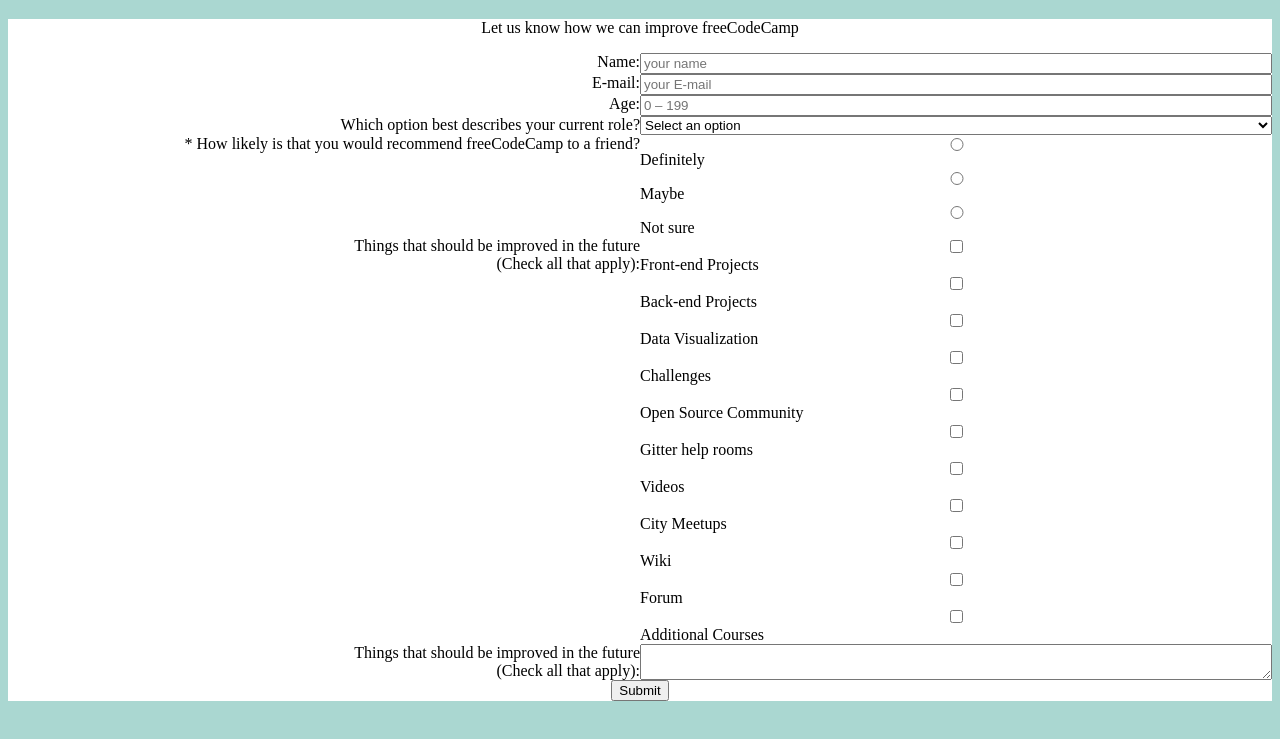
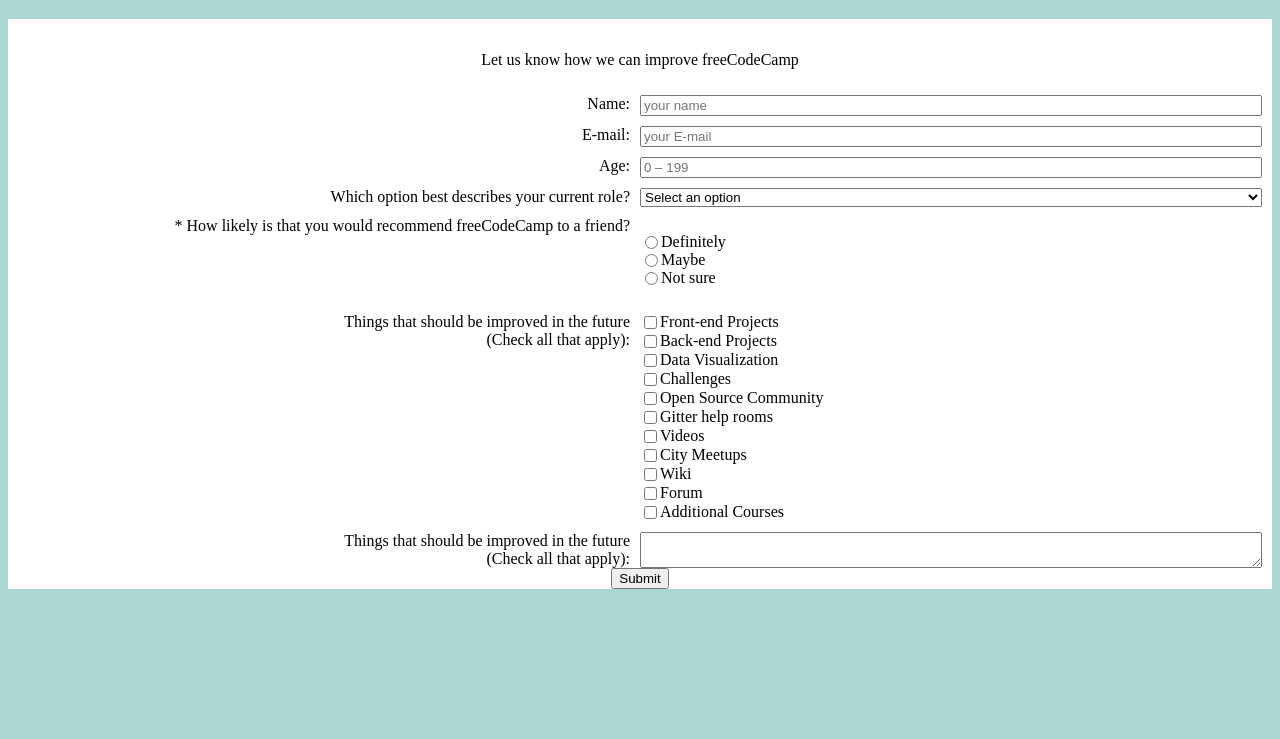
Before and after one commit to provider108/freeCodeCamp-ResponsiveWebDesign-SurveyForm, a plain HTML site: page index.html in a window 1280 px wide. Shown: the part 61-800 px from the top of the page. Drawn offline with Linux system fonts and the light colour scheme.

Commit message:
Enough. Finished

```diff
--- a/css/style.css
+++ b/css/style.css
@@ -1,26 +1,52 @@
 body {
 	background-color: #AAD7D1;
 	text-align: center;
+}
+
+li {
+
+	list-style: none;
+	margin-left: 0;
+	padding-left: 0;
 }
 
 #main{
 	background-color: white;
 }
 
+#form{
+	padding-top: 1em;
+}
+
 .row {
 	display: flex;
-	flex-direction: horizontal;
+	flex-direction: row;
 	justify-content: center;
 }
 
 .leftTab {
 	text-align: right;
 	flex: 50%;
+	padding-top: 10px;
 }
 
 .rightTab {
-display: flex;
+	display: flex;
 	text-align: left;
 	flex-direction: column;
 	flex: 50%;
+	padding-left: 10px;
+	padding-right: 10px;
+	padding-top: 10px;
 }
+
+.radio {
+	position: relative;
+	left: -40px;
+}
+
+input[type="checkbox"],
+input[type="radio"] {
+	float: left;
+
+}
--- a/index.html
+++ b/index.html
@@ -103,9 +103,11 @@
       </div>
 
       <div class="rightTab">
-      	<input id="recommend" type="radio" name="recommend" value="definitely">Definitely
-      	<input id="recommend" type="radio" name="recommend" value="maybe">Maybe
-      	<input id="recommend" type="radio" name="recommend" value="not-sure">Not sure
+      	<ul>
+          <li class="radio"><label>Definitely<input id="recommend" type="radio" name="recommend" value="1"></label></li>
+          <li class="radio"><label>Maybe<input id="recommend" type="radio" name="recommend" value="2" ></label></li>
+          <li class="radio"><label>Not sure<input id="recommend" type="radio" name="recommend" value="3" ></label></li>
+        </ul>
       </div>
 
     </div> <!-- row -->
@@ -118,17 +120,17 @@
       </div>
 
       <div class="rightTab">
-        <input id="improve" type="checkbox" name="improve" value="1">Front-end Projects
-        <input id="improve" type="checkbox" name="improve" value="2">Back-end Projects
-        <input id="improve" type="checkbox" name="improve" value="3">Data Visualization
-        <input id="improve" type="checkbox" name="improve" value="4">Challenges
-        <input id="improve" type="checkbox" name="improve" value="5">Open Source Community
-        <input id="improve" type="checkbox" name="improve" value="6">Gitter help rooms
-        <input id="improve" type="checkbox" name="improve" value="7">Videos
-        <input id="improve" type="checkbox" name="improve" value="8">City Meetups
-        <input id="improve" type="checkbox" name="improve" value="9">Wiki
-        <input id="improve" type="checkbox" name="improve" value="10">Forum
-        <input id="improve" type="checkbox" name="improve" value="11">Additional Courses
+        <label><input id="improve" type="checkbox" name="improve" value="1">Front-end Projects</label>
+        <label><input id="improve" type="checkbox" name="improve" value="2">Back-end Projects</label>
+        <label><input id="improve" type="checkbox" name="improve" value="3">Data Visualization</label>
+        <label><input id="improve" type="checkbox" name="improve" value="4">Challenges</label>
+        <label><input id="improve" type="checkbox" name="improve" value="5">Open Source Community</label>
+        <label><input id="improve" type="checkbox" name="improve" value="6">Gitter help rooms</label>
+        <label><input id="improve" type="checkbox" name="improve" value="7">Videos</label>
+        <label><input id="improve" type="checkbox" name="improve" value="8">City Meetups</label>
+        <label><input id="improve" type="checkbox" name="improve" value="9">Wiki</label>
+        <label><input id="improve" type="checkbox" name="improve" value="10">Forum</label>
+        <label><input id="improve" type="checkbox" name="improve" value="11">Additional Courses</label>
       </div>
 
     </div>
```
